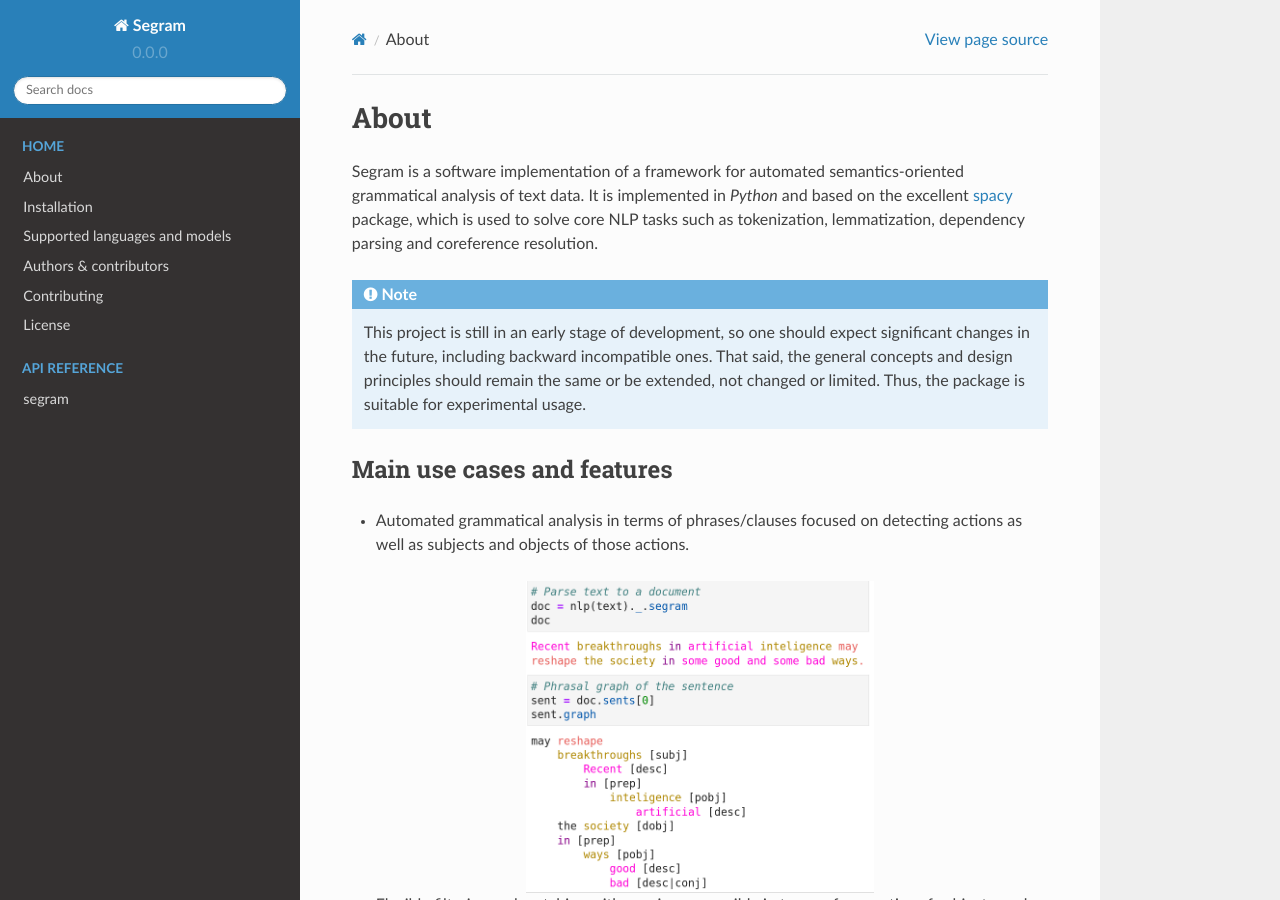
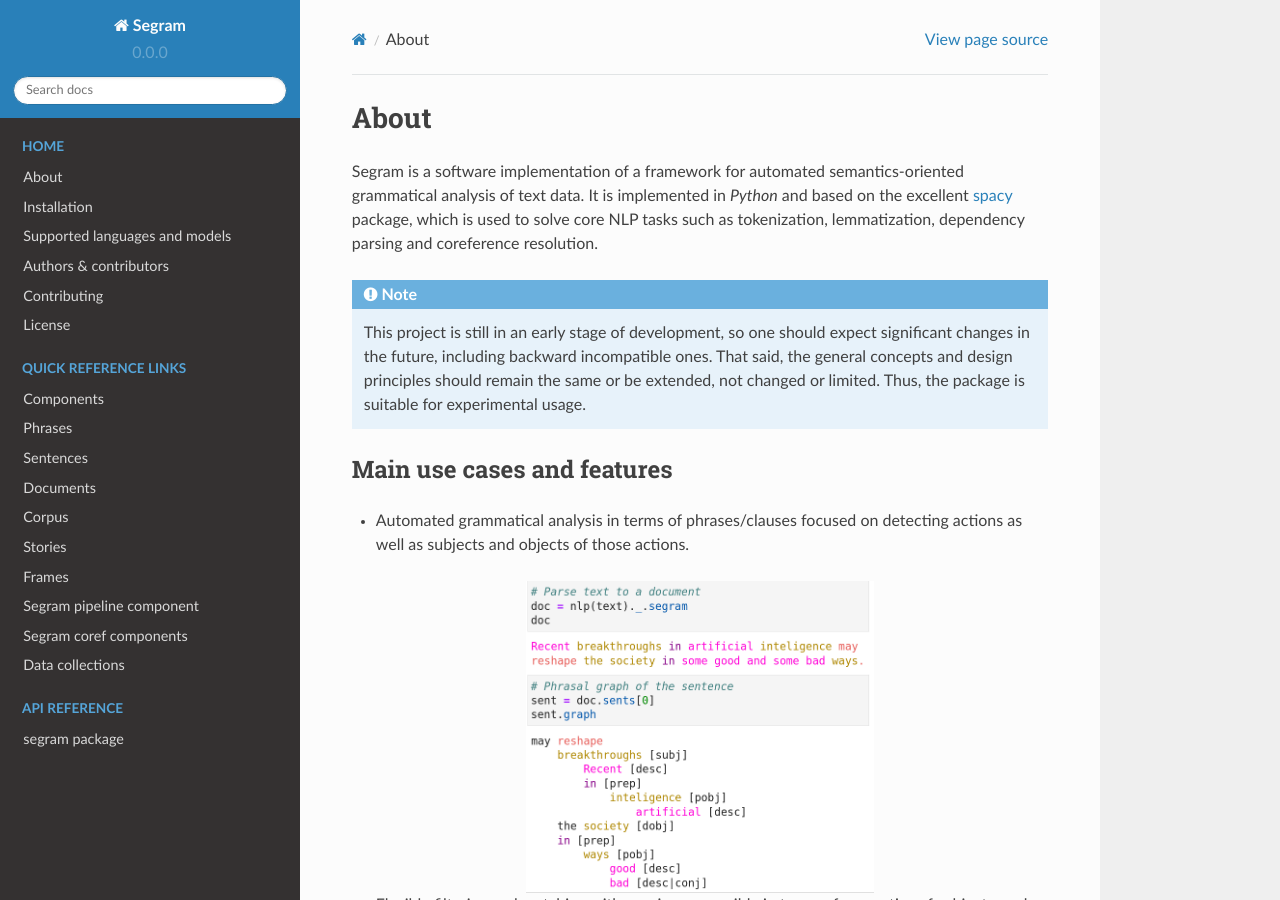
Before and after one commit to sztal/segram, a Sphinx documentation site: the page built from docs/index.rst, in a window 1280 px wide and 900 px high. Built offline with Sphinx 7.4.7 and the Read the Docs theme 2.0.0, drawn with Linux system fonts in a browser that asks for light colours; the version number is read from the project's files by our own code.

Commit message:
Docs sucks but it is what it is

```diff
--- a/docs/_templates/autosummary/module.rst
+++ /dev/null
@@ -1,63 +0,0 @@
-{{ fullname | escape | underline }}
-
-.. currentmodule:: {{ fullname }}
-
-.. automodule:: {{ fullname }}
-
-   {%- block attributes %}
-   {%- if attributes %}
-   .. rubric:: Module Attributes
-
-   .. autosummary::
-   {%- for item in attributes %}
-      {{ item }}
-   {%- endfor %}
-   {%- endif %}
-   {%- endblock %}
-
-   {%- block classes %}
-   {%- if classes %}
-
-   .. rubric:: Classes
-
-   .. autosummary::
-      :toctree: .
-      :nosignatures:
-      {% for class in classes %}
-        {{ class }}
-      {% endfor %}
-   {%- endif %}
-   {%- endblock %}
-
-   {%- block functions %}
-   {% if functions %}
-   .. rubric:: {{ _('Functions') }}
-   {% for item in functions %}
-   .. autofunction:: {{ item }}
-   {%- endfor %}
-   {%- endif %}
-   {%- endblock %}
-
-   {% block exceptions %}
-   {% if exceptions %}
-   .. rubric:: {{ _('Exceptions') }}
-
-   .. autosummary::
-   {% for item in exceptions %}
-      {{ item }}
-   {%- endfor %}
-   {% endif %}
-   {% endblock %}
-
-{% block modules %}
-{% if modules %}
-.. rubric:: Modules
-
-.. autosummary::
-   :toctree:
-   :recursive:
-{% for item in modules %}
-   {{ item }}
-{%- endfor %}
-{% endif %}
-{% endblock %}
--- a/docs/index.rst
+++ b/docs/index.rst
@@ -26,8 +26,25 @@
 
 
 .. toctree::
+    :maxdepth: 2
+    :caption: Quick reference links
+    :hidden:
+
+    Components </api/segram.grammar.components.rst>
+    Phrases </api/segram.grammar.phrases.rst>
+    Sentences </api/segram.grammar.sent.rst>
+    Documents </api/segram.grammar.doc.rst>
+    Corpus </api/segram.nlp.corpus.rst>
+    Stories </api/segram.semantic.story.rst>
+    Frames </api/segram.semantic.frames.rst>
+    Segram pipeline component </api/segram.nlp.pipeline.base.rst>
+    Segram coref components </api/segram.nlp.pipeline.coref.rst>
+    Data collections </api/segram.datastruct.rst>
+
+
+.. toctree::
     :maxdepth: 5
     :caption: API Reference
     :hidden:
 
-    /api/modules
+    /api/segram.rst
```
